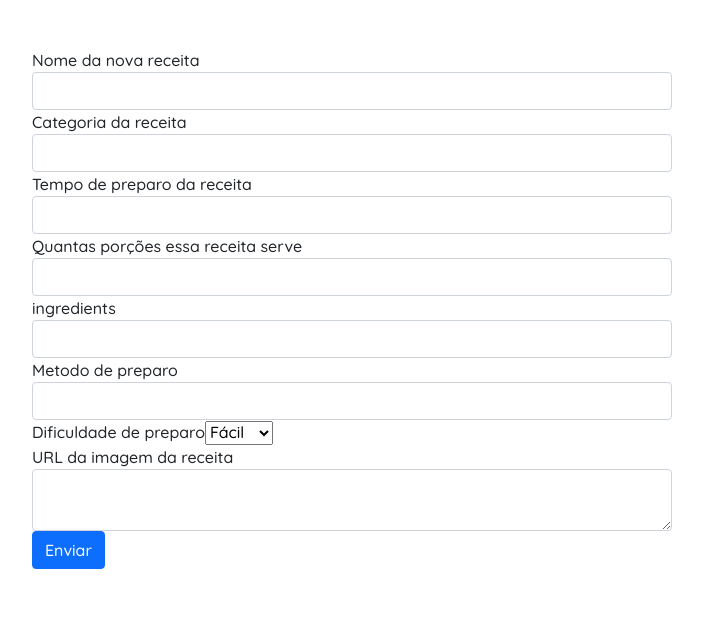
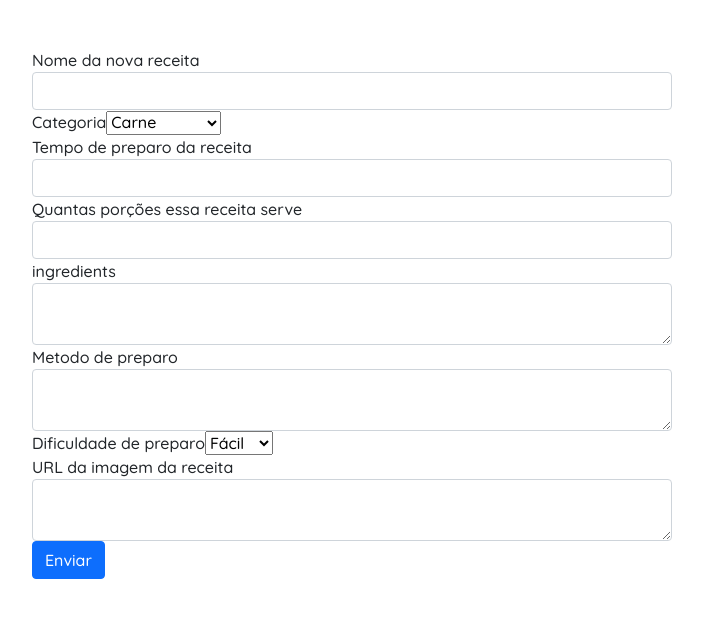
Before and after one commit to AnnaRe1s/receitas-compartilhadas, a React (Create React App) app: page /addRecipes in a window 1280 px wide. Shown: the top 618 px of the page, without its empty margins (288-991 px from the left). Built offline with nearby package versions, Linux system fonts and the light colour scheme.

Commit message:
delete code and add finalized

```diff
--- a/src/components/App.js
+++ b/src/components/App.js
@@ -7,6 +7,7 @@ import addRecipes from "./Form/AddRecipes";
 import ReciverDetails from "./RecipeDetails/RecipeDetails";
 import CategoryFilter from "./CategoryFilter/CategoryFilter";
 import EditRecipes from "./Form/EditRecipes";
+import RemoveReciver from "./Form/Remove.Recive";
 
 function App() {
   return (
@@ -17,6 +18,7 @@ function App() {
       <Route exact path="/receitas/:_id" component={ReciverDetails} />
       <Route exact path="/category/:type" component={CategoryFilter} />
       <Route exact path="/receita/Update/:_id" component={EditRecipes} />
+      <Route exact path="/delete/:_id" component={RemoveReciver}/>
     </BrowserRouter>
   );
 }
--- a/src/components/Form/AddRecipes.js
+++ b/src/components/Form/AddRecipes.js
@@ -1,31 +1,32 @@
-import React from 'react';
-import axios from 'axios';
-
+import React from "react";
+import axios from "axios";
 
 class AddRecipes extends React.Component {
   state = {
-        name: '',
-        type: '',
-        imageUrl: '',
-        preparation_time: '',
-        portions: '',
-        level: '',
+    name: "",
+    type: "",
+    imageUrl: "",
+    preparation_time: "",
+    portions: "",
+    level: "",
     ingredients: [],
-        preparationMethod: '',
+    preparationMethod: [],
   };
 
-    handleSubmit = e => {
+  handleSubmit = (e) => {
     e.preventDefault();
-
+    const obj = { ...this.state };
+    obj["ingredients"] = obj["ingredients"].split("\n");
+    obj["preparationMethod"] = obj["preparationMethod"].split("\n");
     axios
-            .post('https://ironrest.herokuapp.com/recipes', { ...this.state })
-            .then(response => {
+      .post("https://ironrest.herokuapp.com/recipes", obj)
+      .then((response) => {
         console.log(response);
-                this.props.history.push('/home');
+        this.props.history.push("/");
       })
-            .catch(err => console.log(err));
+      .catch((err) => console.log(err));
   };
-    handleChange = e => {
+  handleChange = (e) => {
     this.setState({ [e.target.name]: e.target.value });
   };
   render() {
@@ -43,21 +44,28 @@ class AddRecipes extends React.Component {
           </div>
 
           <div className="form-group">
-                        <label>Categoria da receita</label>
-                        <input
-                            className="form-control"
+            <label>Categoria </label>
+            <select
               value={this.state.type}
+              onChange={this.handleChange}
               name="type"
-                            onChange={this.handleChange}
-                        />
+            >
+              <option value="Carne">Carne</option>
+              <option value="Frango">Frango</option>
+              <option value="Porco">Porco</option>
+              <option value="Peixe">Peixe</option>
+              <option value="Sobremesa">Sobremesa</option>
+              <option value="Massas">Massas</option>
+              <option value="Vegetariano">Vegetariano</option>
+            </select>
           </div>
 
           <div className="form-group">
             <label>Tempo de preparo da receita</label>
             <input
               className="form-control"
-                            value={this.state.preparationTime}
-                            name="preparationTime"
+              value={this.state.preparation_time}
+              name="preparation_time"
               onChange={this.handleChange}
             />
           </div>
@@ -74,22 +82,22 @@ class AddRecipes extends React.Component {
 
           <div className="form-group">
             <label>ingredients</label>
-                        <input
+            <textarea
               className="form-control"
               value={this.state.ingredients}
               name="ingredients"
               onChange={this.handleChange}
-                        />
+            ></textarea>
           </div>
 
           <div className="form-group">
             <label>Metodo de preparo</label>
-                        <input
+            <textarea
               className="form-control"
               value={this.state.preparationMethod}
               name="preparationMethod"
               onChange={this.handleChange}
-                        />
+            ></textarea>
           </div>
 
           <div className="form-group">
--- a/src/components/Form/Remove.Recive.js
+++ b/src/components/Form/Remove.Recive.js
@@ -5,7 +5,7 @@ class RemoveReciver extends React.Component {
     componentDidMount = () => {
         axios
             .delete(
-                `https://ironrest.herokuapp.com/recipes${this.props.match.params.id}`
+                `https://ironrest.herokuapp.com/recipes/${this.props.match.params._id}`
             )
             .then(response => {
                 console.log(response);
--- a/src/components/RecipeDetails/RecipeDetails.js
+++ b/src/components/RecipeDetails/RecipeDetails.js
@@ -56,7 +56,7 @@ class ReciverDetail extends Component {
           </div>
           {/* link para deletar receita */}
           <div>
-            <Link>
+            <Link to={`/delete/${this.state._id}`}>
               <button className="delete">
                 <i class="far fa-trash-alt"></i>
               </button>
```
Lines whose indentation alone changed are shown as unchanged.
